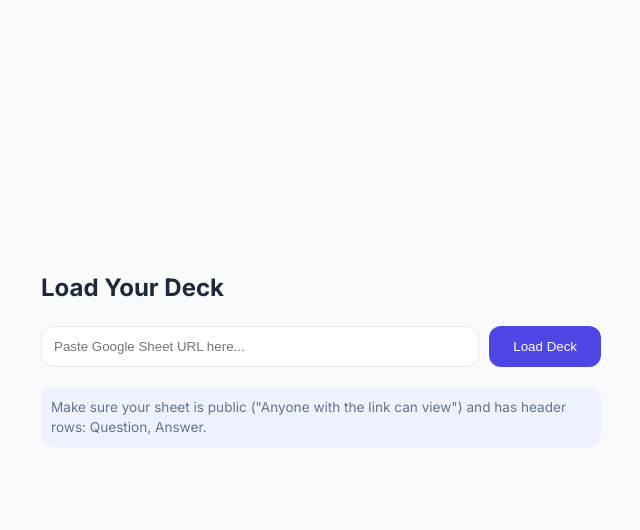
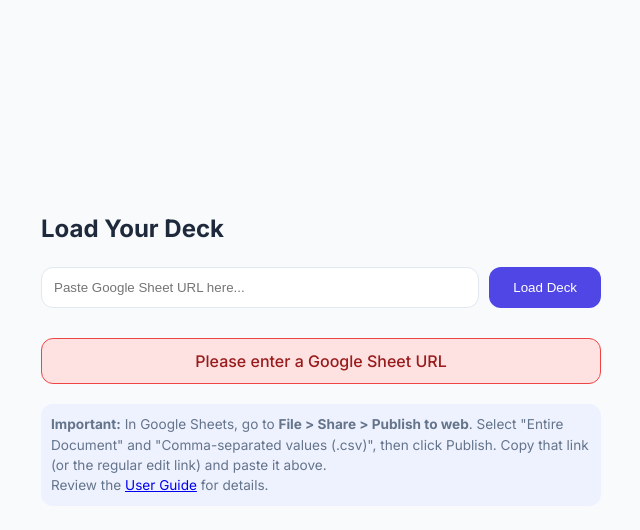
Before and after one commit to aruneshmishra/flash-master, a plain HTML site: page index.html in a window 1280 px wide. Both pictures are taken after a click on the button "Load Deck". Shown: the part 80-610 px from the top of the page, without its empty margins (319-959 px from the left). Drawn offline with Linux system fonts and the light colour scheme.

Commit message:
Improve error handling and add Publish to Web instructions

```diff
--- a/css/style.css
+++ b/css/style.css
@@ -154,6 +154,22 @@ input[type="text"]:focus {
     background: #eef2ff;
     padding: 10px;
     border-radius: var(--radius);
+}
+
+.status-message {
+    margin-top: 10px;
+    margin-bottom: 20px;
+    padding: 10px;
+    border-radius: var(--radius);
+    font-weight: 500;
+    text-align: center;
+    min-height: 20px;
+}
+
+.status-message.error {
+    background-color: #fee2e2;
+    color: #991b1b;
+    border: 1px solid #ef4444;
 }
 
 /* App View & Navigation */
--- a/index.html
+++ b/index.html
@@ -25,8 +25,13 @@
                     <input type="text" id="sheet-url" placeholder="Paste Google Sheet URL here...">
                     <button id="load-btn" class="primary-btn">Load Deck</button>
                 </div>
-                <p class="hint">Make sure your sheet is public ("Anyone with the link can view") and has header rows:
-                    Question, Answer.</p>
+                <div id="status-msg" class="status-message"></div>
+                <p class="hint">
+                    <strong>Important:</strong> In Google Sheets, go to <strong>File > Share > Publish to web</strong>.
+                    Select "Entire Document" and "Comma-separated values (.csv)", then click Publish.
+                    Copy that link (or the regular edit link) and paste it above.<br>
+                    Review the <a href="README.md">User Guide</a> for details.
+                </p>
             </main>
         </section>
 
--- a/js/data.js
+++ b/js/data.js
@@ -4,10 +4,15 @@ export default function initData(state) {
     const dashboardView = document.getElementById('dashboard-view');
     const appView = document.getElementById('app-view');
 
+    const statusMsg = document.getElementById('status-msg');
+
     loadBtn.addEventListener('click', async () => {
         const url = sheetUrlInput.value.trim();
+        statusMsg.textContent = '';
+        statusMsg.className = 'status-message';
+
         if (!url) {
-            alert("Please enter a Google Sheet URL");
+            showStatus("Please enter a Google Sheet URL", 'error');
             return;
         }
 
@@ -16,33 +21,42 @@ export default function initData(state) {
             loadBtn.disabled = true;
 
             const csvUrl = convertToExportUrl(url);
+            // Log for debugging (user can check console if stuck)
+            console.log("Fetching CSV from:", csvUrl);
+
             const data = await fetchAndParseCsv(csvUrl);
 
             if (data.length === 0) {
-                throw new Error("No data found or invalid format.");
+                throw new Error("No data found. Check your sheet has 'Question' and 'Answer' columns.");
             }
 
             state.deck = data;
             console.log("Deck loaded:", state.deck);
 
-            // Dispatch event or call UI update directly
-            // For now, let's just switch view
             dashboardView.classList.add('hidden');
             dashboardView.classList.remove('active');
             appView.classList.remove('hidden');
             appView.classList.add('active');
 
-            // Trigger mode initialization (we'll do this better in UI module)
             document.dispatchEvent(new CustomEvent('deckLoaded', { detail: state.deck }));
 
         } catch (error) {
             console.error(error);
-            alert("Failed to load deck: " + error.message);
+            let msg = error.message;
+            if (msg.includes("Failed to fetch")) {
+                msg = "Connection blocked. Did you 'Publish to web'? See instructions below.";
+            }
+            showStatus(msg, 'error');
         } finally {
             loadBtn.textContent = 'Load Deck';
             loadBtn.disabled = false;
         }
     });
+
+    function showStatus(msg, type) {
+        statusMsg.textContent = msg;
+        statusMsg.className = `status-message ${type}`;
+    }
 
     function convertToExportUrl(url) {
         // Simple regex to find /edit and replace with /export?format=csv
```
